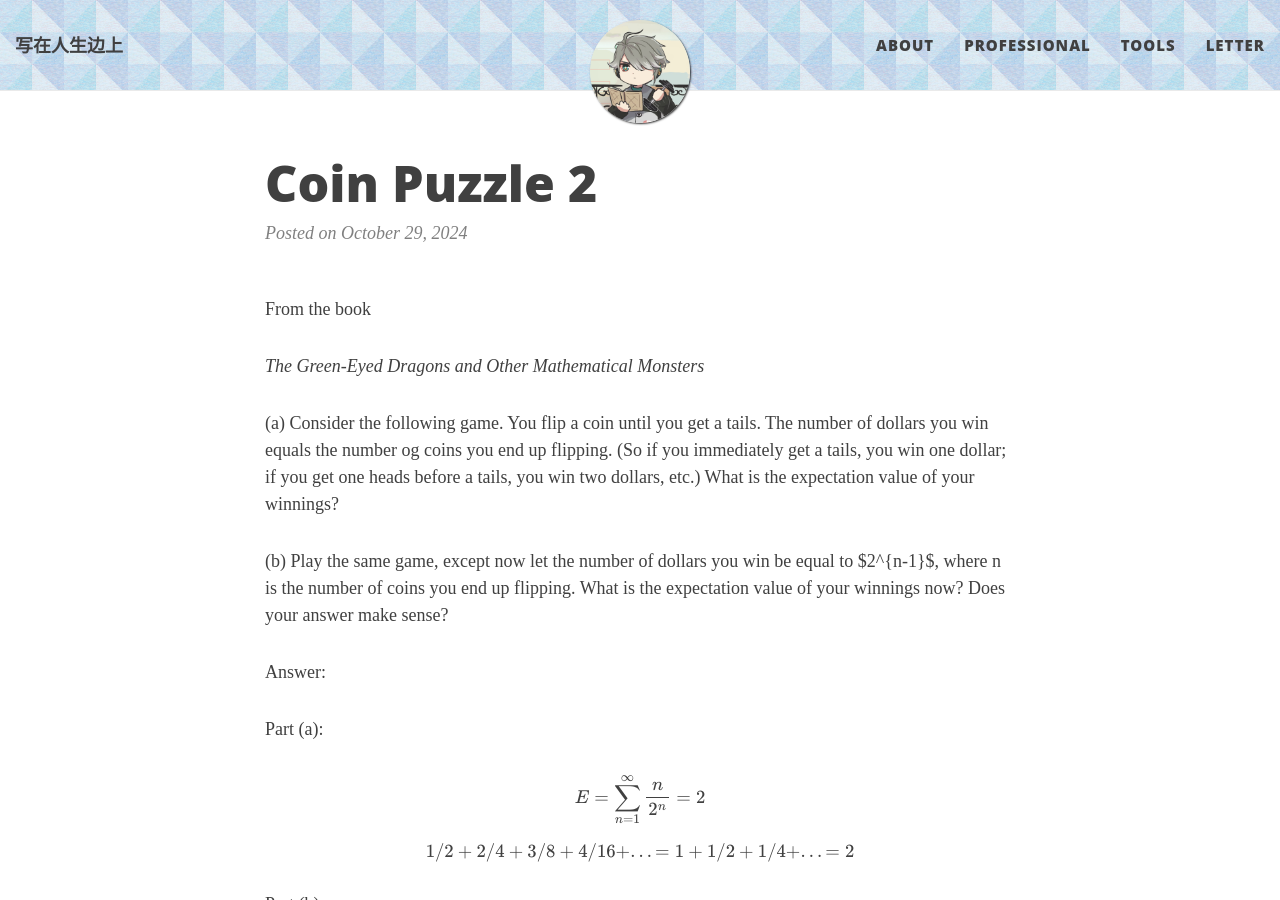
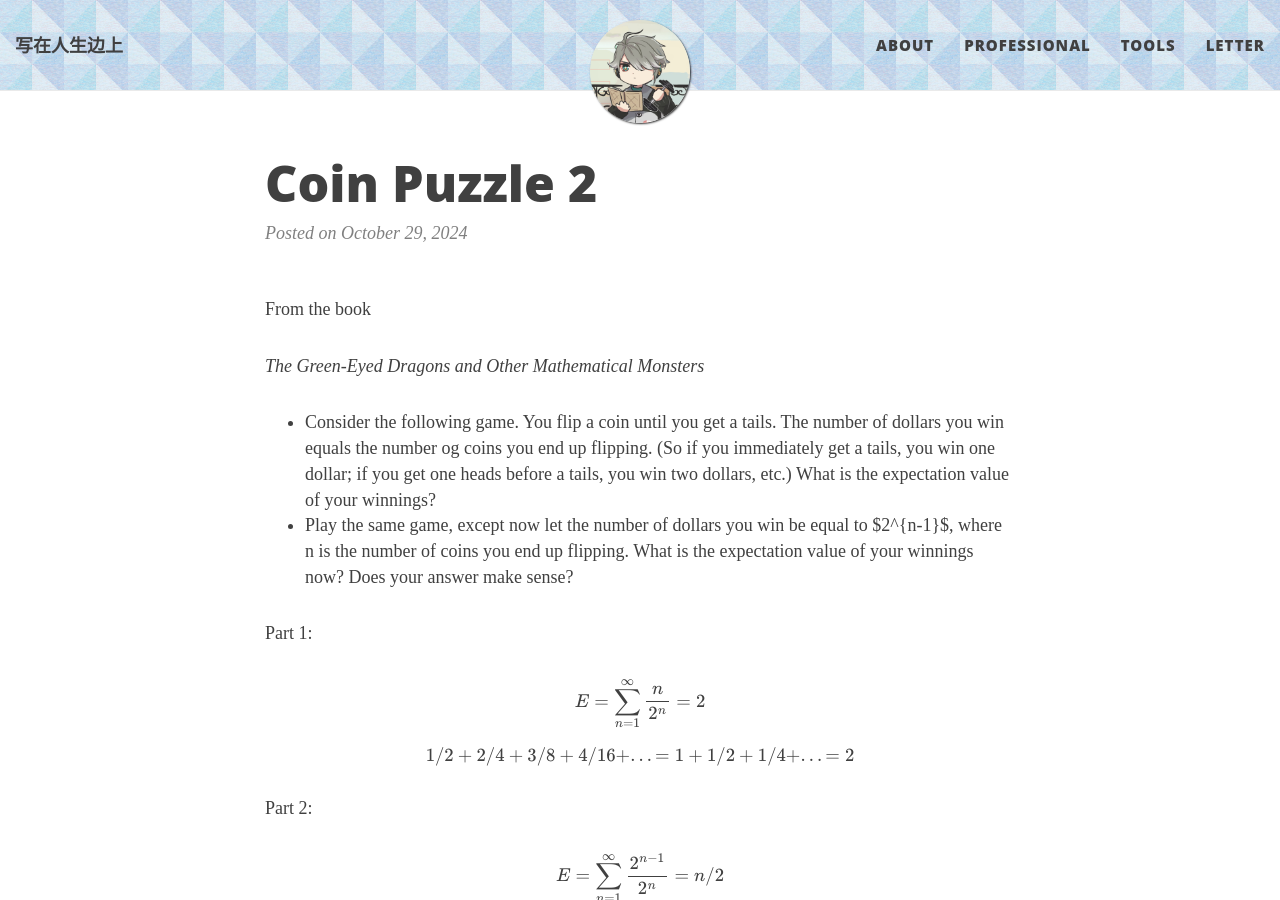
Before and after one commit to PlanetPolly/PlanetPolly.github.io, a Jekyll site: the page built from _posts/2024-10-29-coin-puzzle.md, in a window 1280 px wide and 900 px high. Built offline with Jekyll 4.4.1, drawn with Linux system fonts in a browser that asks for light colours; nearby versions of some CDN libraries; formulas are drawn with MathJax 3.

Commit message:
Update 2024-10-29-coin-puzzle.md

```diff
--- a/_posts/2024-10-29-coin-puzzle.md
+++ b/_posts/2024-10-29-coin-puzzle.md
@@ -9,19 +9,16 @@ From the book
 
 *The Green-Eyed Dragons and Other Mathematical Monsters*
 
-(a) Consider the following game. You flip a coin until you get a tails. The number of dollars you win equals the number og coins you end up flipping. (So if you immediately get a tails, you win one dollar; if you get one heads before a tails, you win two dollars, etc.) What is the expectation value of your winnings?
+* Consider the following game. You flip a coin until you get a tails. The number of dollars you win equals the number og coins you end up flipping. (So if you immediately get a tails, you win one dollar; if you get one heads before a tails, you win two dollars, etc.) What is the expectation value of your winnings?
+* Play the same game, except now let the number of dollars you win be equal to $2^{n-1}$, where n is the number of coins you end up flipping. What is the expectation value of your winnings now? Does your answer make sense?
 
-(b) Play the same game, except now let the number of dollars you win be equal to $2^{n-1}$, where n is the number of coins you end up flipping. What is the expectation value of your winnings now? Does your answer make sense?
-
-Answer:
-
-Part (a):
+Part 1:
 
 $$ E = \sum _{n=1} ^{\infty} \frac{n}{2^n} = 2$$
 
 $$ 1/2 + 2/4 + 3/8 + 4/16 + ... = 1 + 1/2 + 1/4 + ... = 2$$
 
-Part (b):
+Part 2:
 
 $$ E = \sum _{n=1} ^{\infty} \frac{2^{n-1}}{2^n} = n/2$$
 
```
